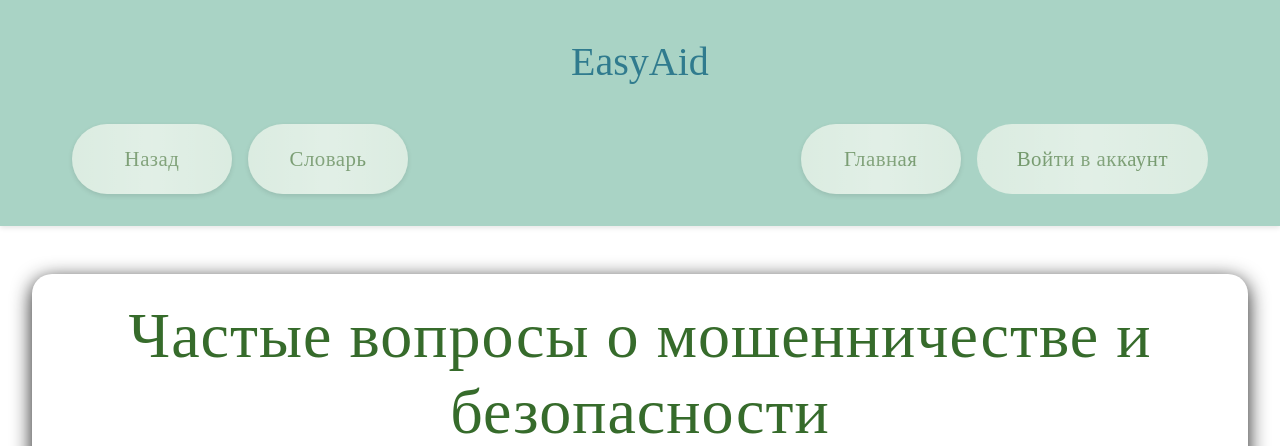
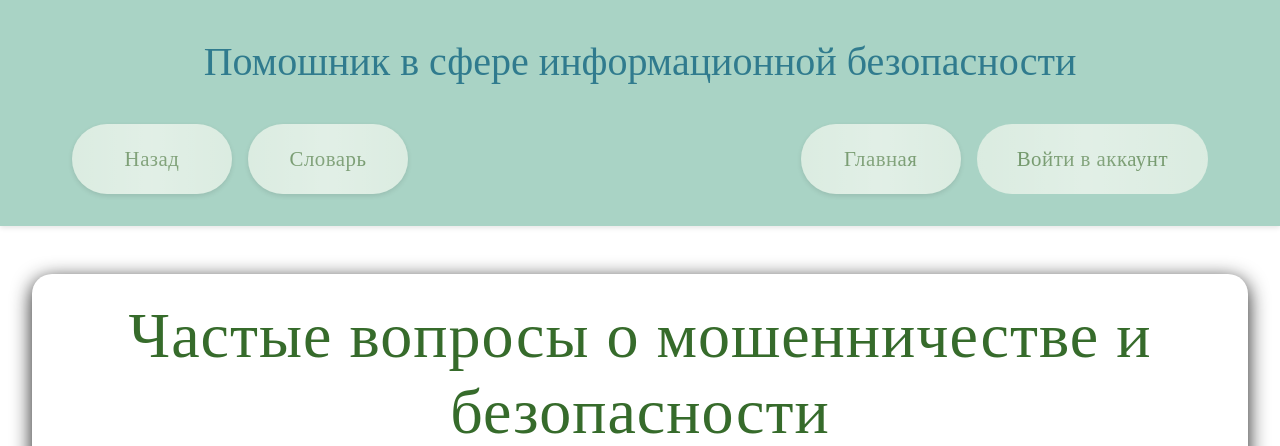
Before and after one commit to illidirr/easyaid-2025, a Django app: page /faq/ in a window 1280 px wide. Shown: the top 446 px of the page. Run offline with Django 4.2, Linux system fonts and the light colour scheme; parts of the project's set-up code (start-up, migrations or seed data) failed here and were passed over.

Commit message:
Update base.html
Signed-off-by: illidirr <zhdanko.y@bk.ru>

```diff
--- a/main/templates/main/base.html
+++ b/main/templates/main/base.html
@@ -1797,7 +1797,7 @@ img, video, iframe {
     <header>
         <nav>
             <div class="logo">
-                <h1>EasyAid</h1>
+                <h1>Помошник в сфере информационной безопасности</h1>
             </div>
 
             <div class="nav-container">
```
